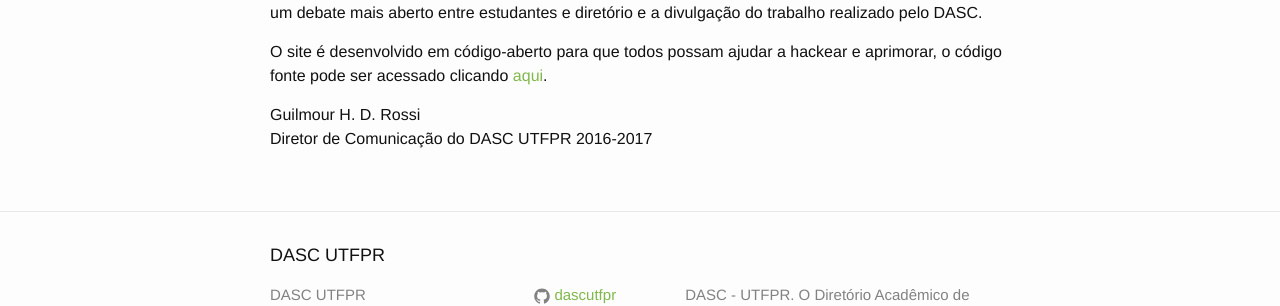
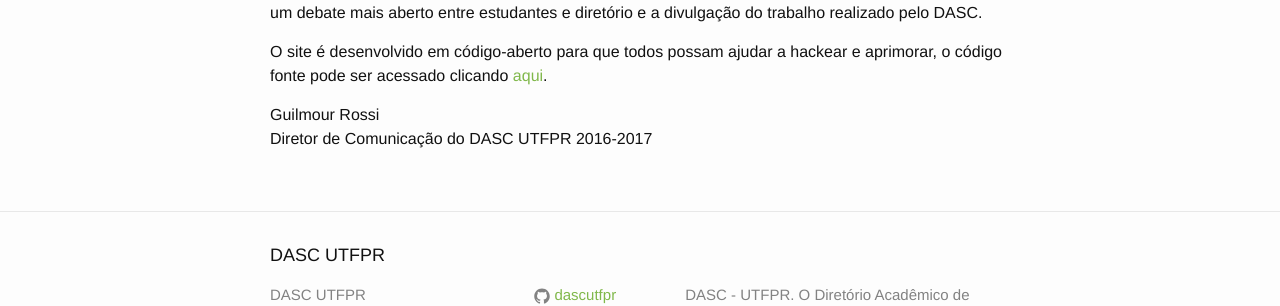
Before and after one commit to dascutfpr/dascutfpr.github.io, a Jekyll site: the page built from _posts/2016-05-15-site-dasc-utfpr.markdown, in a window 1280 px wide. Shown: the part 317-623 px from the top of the page. Built offline with Jekyll 4.4.1, drawn with Linux system fonts in a browser that asks for light colours.

```diff
--- a/_posts/2016-05-15-site-dasc-utfpr.markdown
+++ b/_posts/2016-05-15-site-dasc-utfpr.markdown
@@ -11,5 +11,5 @@ O website foi criado pela chapa que assumiu o diretório acadêmico no dia 12 de
 
 O site é desenvolvido em código-aberto para que todos possam ajudar a hackear e aprimorar, o código fonte pode ser acessado clicando <a href="https://github.com/dascutfpr/dascutfpr.github.io">aqui</a>.
 
-Guilmour H. D. Rossi <br>
+Guilmour Rossi <br>
 Diretor de Comunicação do DASC UTFPR 2016-2017
```
